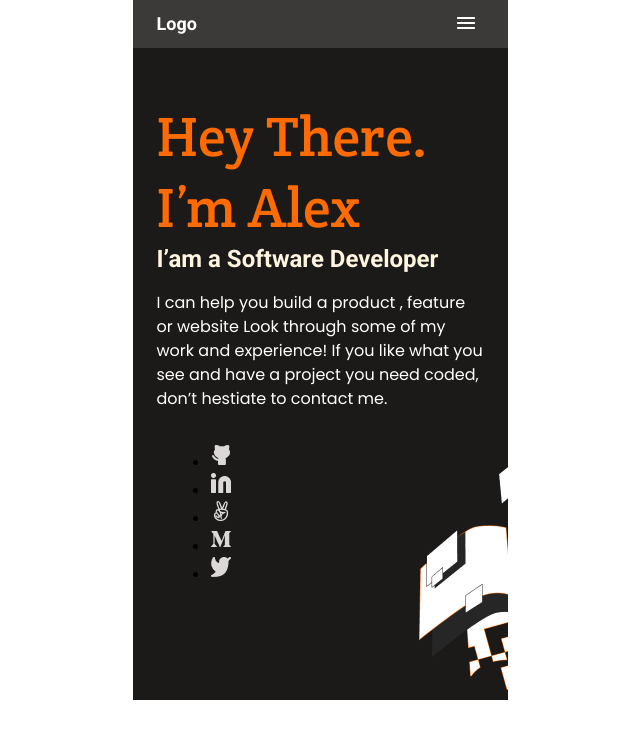
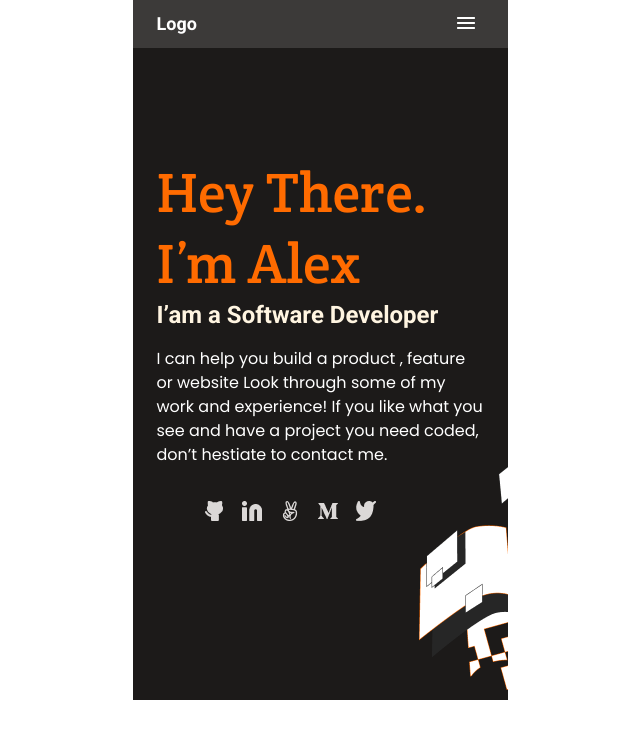
Before and after one commit to gabrielyea/module1-portfolio-setup, a website: page index.html in a window 1280 px wide. Shown: the whole page, without its empty margins (320-960 px from the left). Drawn offline with Linux system fonts and the light colour scheme.

Commit message:
add inline-flex display so list shows up correctly

```diff
--- a/style.css
+++ b/style.css
@@ -85,6 +85,10 @@ nav {
 
 .contact-info {
   display: flex;
-  gap: 10px;
-  margin-left: 12px;
+  padding-left: 5px;
 }
+
+.contact-info li {
+  display: inline-flex;
+  padding-right: 10px;
+}
```
